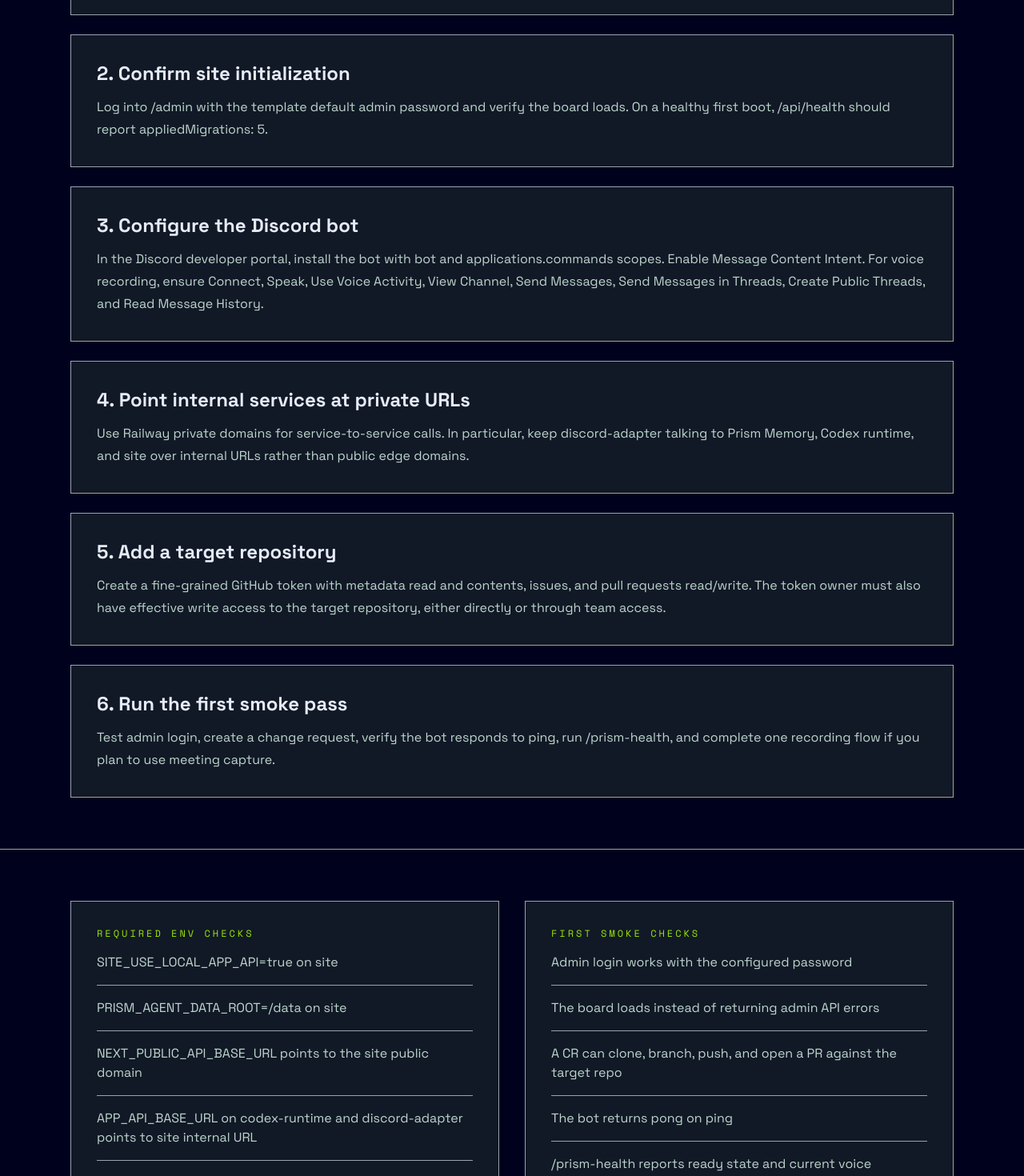
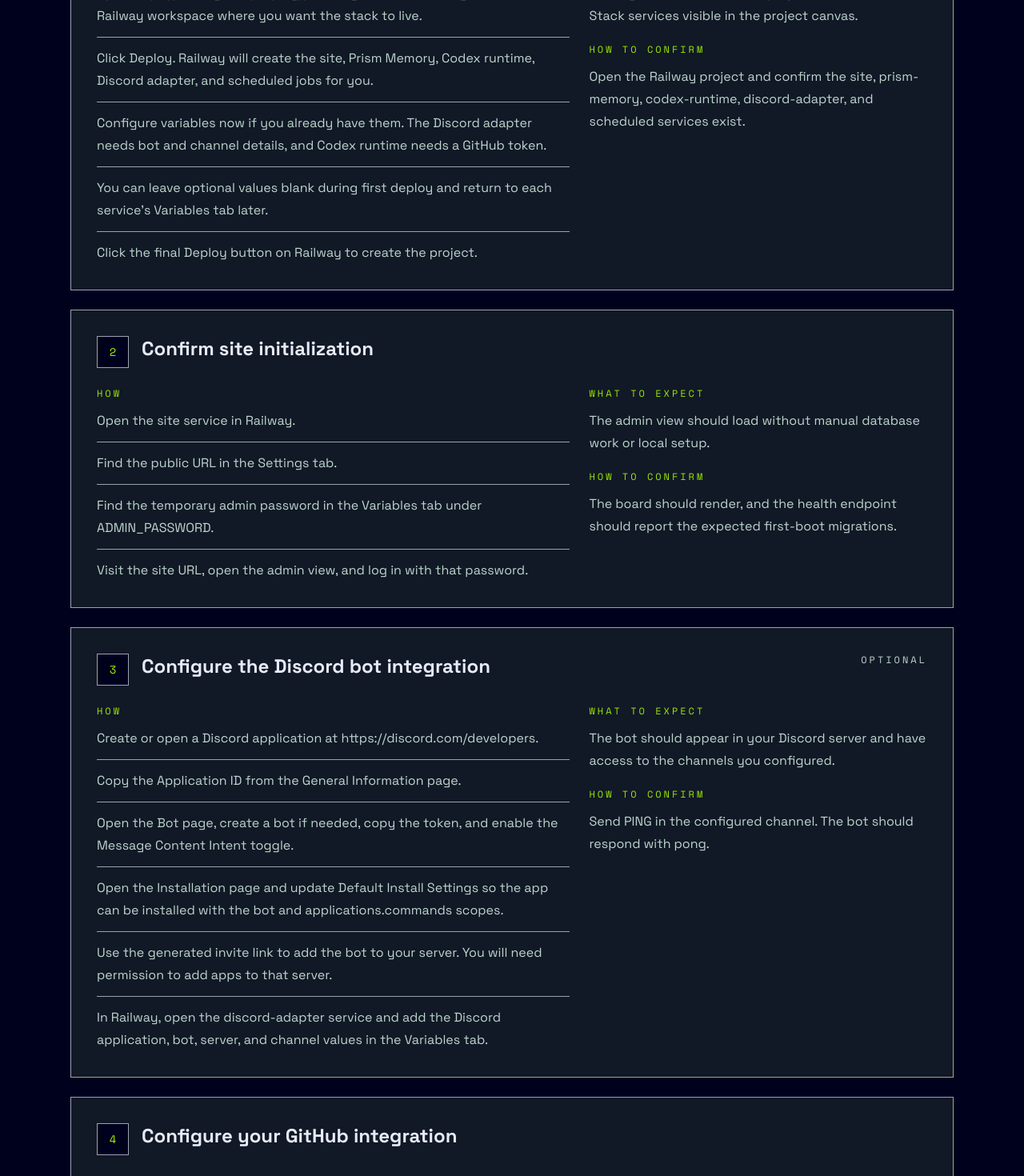
Before and after one commit to superprismio/prism-stack-landing, a Next.js app: page /runbook in a window 1280 px wide. Shown: the part 860-2330 px from the top of the page at 80% size. Built offline with nearby package versions, Linux system fonts and the light colour scheme; no server answers.

Commit message:
adds more runbook content

```diff
--- a/app/runbook/page.tsx
+++ b/app/runbook/page.tsx
@@ -5,34 +5,97 @@
 
 const setupSteps = [
   {
-    title: "1. Deploy the template",
-    body:
-      "Start from the Railway template. This provisions the site, Prism Memory, Codex runtime, Discord adapter, and scheduled jobs with the current default topology.",
+    number: "1",
+    title: "Deploy the template",
+    how: [
+      "Open https://railway.com/deploy/prism-agent-stack and sign in to the Railway workspace where you want the stack to live.",
+      "Click Deploy. Railway will create the site, Prism Memory, Codex runtime, Discord adapter, and scheduled jobs for you.",
+      "Configure variables now if you already have them. The Discord adapter needs bot and channel details, and Codex runtime needs a GitHub token.",
+      "You can leave optional values blank during first deploy and return to each service's Variables tab later.",
+      "Click the final Deploy button on Railway to create the project.",
+    ],
+    expect:
+      "Railway should create a new project with all Prism Stack services visible in the project canvas.",
+    confirm:
+      "Open the Railway project and confirm the site, prism-memory, codex-runtime, discord-adapter, and scheduled services exist.",
   },
   {
-    title: "2. Confirm site initialization",
-    body:
-      "Log into /admin with the template default admin password and verify the board loads. On a healthy first boot, /api/health should report appliedMigrations: 5.",
+    number: "2",
+    title: "Confirm site initialization",
+    how: [
+      "Open the site service in Railway.",
+      "Find the public URL in the Settings tab.",
+      "Find the temporary admin password in the Variables tab under ADMIN_PASSWORD.",
+      "Visit the site URL, open the admin view, and log in with that password.",
+    ],
+    expect:
+      "The admin view should load without manual database work or local setup.",
+    confirm:
+      "The board should render, and the health endpoint should report the expected first-boot migrations.",
   },
   {
-    title: "3. Configure the Discord bot",
-    body:
-      "In the Discord developer portal, install the bot with bot and applications.commands scopes. Enable Message Content Intent. For voice recording, ensure Connect, Speak, Use Voice Activity, View Channel, Send Messages, Send Messages in Threads, Create Public Threads, and Read Message History.",
+    number: "3",
+    title: "Configure the Discord bot integration",
+    eyebrow: "Optional",
+    how: [
+      "Create or open a Discord application at https://discord.com/developers.",
+      "Copy the Application ID from the General Information page.",
+      "Open the Bot page, create a bot if needed, copy the token, and enable the Message Content Intent toggle.",
+      "Open the Installation page and update Default Install Settings so the app can be installed with the bot and applications.commands scopes.",
+      "Use the generated invite link to add the bot to your server. You will need permission to add apps to that server.",
+      "In Railway, open the discord-adapter service and add the Discord application, bot, server, and channel values in the Variables tab.",
+    ],
+    expect:
+      "The bot should appear in your Discord server and have access to the channels you configured.",
+    confirm:
+      "Send PING in the configured channel. The bot should respond with pong.",
   },
   {
-    title: "4. Point internal services at private URLs",
-    body:
-      "Use Railway private domains for service-to-service calls. In particular, keep discord-adapter talking to Prism Memory, Codex runtime, and site over internal URLs rather than public edge domains.",
+    number: "4",
+    title: "Configure your GitHub integration",
+    how: [
+      "Create a GitHub personal access token for the account Prism should use when cloning, branching, pushing, and opening pull requests. GitHub's guide lives at https://docs.github.com/en/authentication/keeping-your-account-and-data-secure/managing-your-personal-access-tokens.",
+      "Use a fine-grained token when possible. Give it access to the target repository and the metadata, contents, issues, and pull requests permissions Prism needs.",
+      "In Railway, open the codex-runtime service and add the token in the Variables tab as TARGET_REPO_GITHUB_TOKEN.",
+      "Open the Refactory site admin settings and add your first target repository.",
+    ],
+    expect:
+      "Codex runtime should be able to authenticate to GitHub and the site should know which repository to operate on first.",
+    confirm:
+      "Save the repository in the site settings and verify it appears as an available target for new change requests.",
   },
   {
-    title: "5. Add a target repository",
-    body:
-      "Create a fine-grained GitHub token with metadata read and contents, issues, and pull requests read/write. The token owner must also have effective write access to the target repository, either directly or through team access.",
+    number: "5",
+    title: "Configure your Codex runtime",
+    how: [
+      "Make sure you have a Codex account ready before logging into the runtime.",
+      "Install and authenticate the Railway CLI locally if you have not already.",
+      "SSH into the codex-runtime service and run the Codex device login from persistent storage.",
+    ],
+    code: `railway ssh -s codex-runtime
+mkdir -p /data/codex
+export CODEX_HOME=/data/codex
+export PATH="/app/node_modules/.bin:$PATH"
+codex login --device-auth`,
+    expect:
+      "The device login should complete in your browser, and Codex credentials should be stored under /data/codex so they survive service restarts.",
+    confirm:
+      "Reconnect with railway ssh -s codex-runtime, export CODEX_HOME=/data/codex, and run codex status to confirm the runtime is authenticated.",
   },
   {
-    title: "6. Run the first smoke pass",
-    body:
-      "Test admin login, create a change request, verify the bot responds to ping, run /prism-health, and complete one recording flow if you plan to use meeting capture.",
+    number: "6",
+    title: "Run the first smoke pass",
+    how: [
+      "Log into the admin view and confirm the board loads.",
+      "Create a small change request against the target repository. Use a harmless docs or text change for the first pass.",
+      "Watch the job move through clone, branch, edit, push, and pull request creation.",
+      "In Discord, send PING and run /prism-health if slash commands are enabled.",
+      "If you plan to use meeting capture, complete one short recording flow in a test voice channel.",
+    ],
+    expect:
+      "The stack should prove that the site, runtime, GitHub token, Discord adapter, and optional recording flow are wired together.",
+    confirm:
+      "You should have a created pull request, a responsive Discord bot, a healthy /prism-health result, and transcript or summary links if recording is enabled.",
   },
 ];
 
@@ -40,8 +103,8 @@
   "SITE_USE_LOCAL_APP_API=true on site",
   "PRISM_AGENT_DATA_ROOT=/data on site",
   "NEXT_PUBLIC_API_BASE_URL points to the site public domain",
-  "APP_API_BASE_URL on codex-runtime and discord-adapter points to site internal URL",
-  "PRISM_API_BASE on discord-adapter points to prism-memory internal URL",
+  "TARGET_REPO_GITHUB_TOKEN is set on codex-runtime",
+  "Discord application, bot, server, and channel variables are set on discord-adapter when Discord is enabled",
   "VOICE_DAVE_ENCRYPTION=true unless you have a proven reason to change it",
 ];
 
@@ -97,9 +160,60 @@
       <section className="w-full border-b border-border">
         <div className="max-w-6xl mx-auto px-6 py-16 grid gap-6">
           {setupSteps.map((step) => (
-            <div key={step.title} className="bg-card border border-border p-6 lg:p-8">
-              <h2 className="text-2xl font-semibold mb-3">{step.title}</h2>
-              <p className="text-muted-foreground leading-7">{step.body}</p>
+            <div
+              key={step.title}
+              className="bg-card border border-border p-6 lg:p-8"
+            >
+              <div className="flex flex-col gap-2 sm:flex-row sm:items-start sm:justify-between mb-6">
+                <div className="flex items-start gap-4">
+                  <span className="flex h-10 w-10 shrink-0 items-center justify-center border border-border bg-background font-mono text-sm text-primary">
+                    {step.number}
+                  </span>
+                  <h2 className="text-2xl font-semibold">{step.title}</h2>
+                </div>
+                {step.eyebrow ? (
+                  <span className="font-mono text-xs uppercase tracking-[0.25em] text-muted-foreground">
+                    {step.eyebrow}
+                  </span>
+                ) : null}
+              </div>
+              <div className="grid gap-6 lg:grid-cols-[1.4fr_1fr]">
+                <div>
+                  <h3 className="font-mono text-xs uppercase tracking-[0.25em] text-primary mb-3">
+                    How
+                  </h3>
+                  <ul className="space-y-3 text-muted-foreground leading-7">
+                    {step.how.map((item) => (
+                      <li key={item} className="border-t border-border pt-3 first:border-t-0 first:pt-0">
+                        {item}
+                      </li>
+                    ))}
+                  </ul>
+                  {step.code ? (
+                    <pre className="mt-5 overflow-x-auto border border-border bg-background p-4 text-sm leading-6">
+                      <code>{step.code}</code>
+                    </pre>
+                  ) : null}
+                </div>
+                <div className="grid gap-5 content-start">
+                  <div>
+                    <h3 className="font-mono text-xs uppercase tracking-[0.25em] text-primary mb-3">
+                      What to expect
+                    </h3>
+                    <p className="text-muted-foreground leading-7">
+                      {step.expect}
+                    </p>
+                  </div>
+                  <div>
+                    <h3 className="font-mono text-xs uppercase tracking-[0.25em] text-primary mb-3">
+                      How to confirm
+                    </h3>
+                    <p className="text-muted-foreground leading-7">
+                      {step.confirm}
+                    </p>
+                  </div>
+                </div>
+              </div>
             </div>
           ))}
         </div>
```
